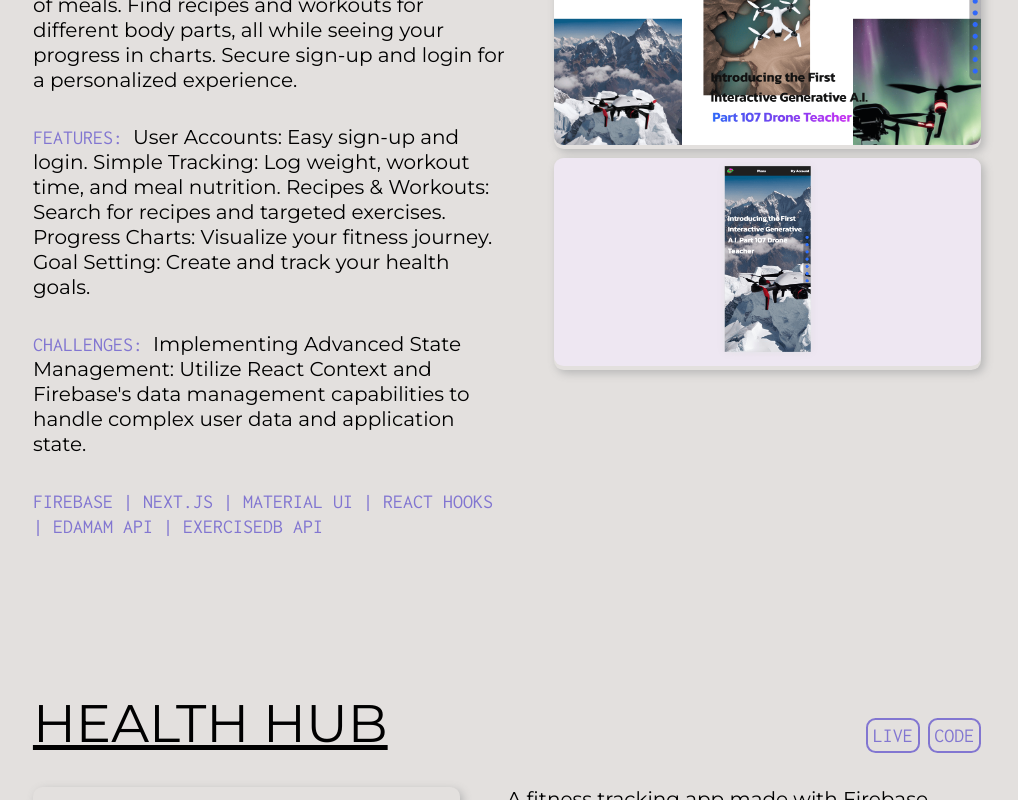
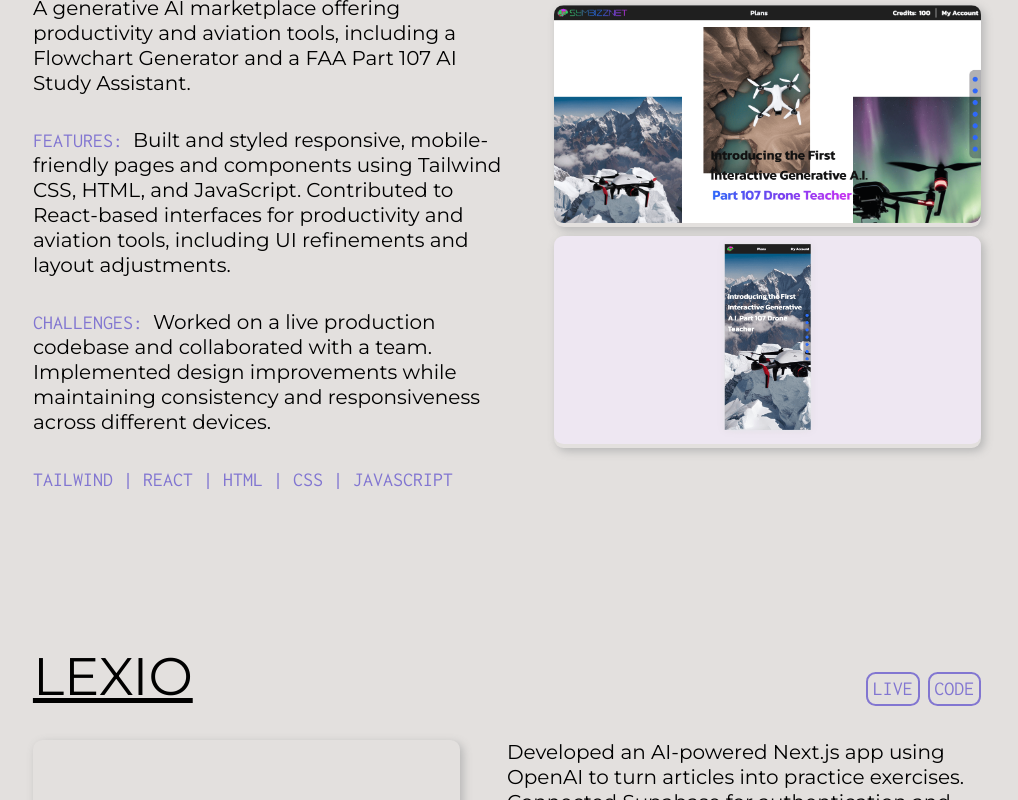
Before and after one commit to nataYar/natty-yar, a React (Create React App) app: page / in a window 1280 px wide. Shown: the part 1840-2640 px from the top of the page, without its empty margins (133-1151 px from the left). Built offline with nearby package versions, Linux system fonts and the light colour scheme.

Commit message:
added Lexio

```diff
--- a/src/components/about/About.js
+++ b/src/components/about/About.js
@@ -10,21 +10,23 @@ const About = () => {
   }, [])
 
   return (
-    <div id='section-about' className='about-container' ref={aboutSectionRef} >
-      <h3 className='section-title'>about/</h3>
-      <div className="text-about">
-        <p>
-          <span className='highlight-scroll'>Hi, I'm Natalia. </span>
-          <span className='highlight-scroll'>I'm a self-taught web developer. </span>
-          <span className='highlight-scroll'>My main focus has mostly been on front-end web development. </span>
-          <br/>
-          <br/>
-          <span className='highlight-scroll'>Some of the skills demonstrated in this
-          portfolio include CSS (Grid, Flexbox), JS, React. </span>
-          <span className='highlight-scroll'>I love art and vector graphics. </span>
-        </p>
-      </div>
+    <div id='section-about' className='about-container' ref={aboutSectionRef}>
+    <h3 className='section-title'>about/</h3>
+    <div className="text-about">
+      <p>
+        <span className='highlight-scroll'>Hi, I’m Natalia — a front-end developer based in Redondo Beach, CA. </span>
+        <span className='highlight-scroll'>I build responsive, modern websites using tools like React, Tailwind, and JavaScript. </span>
+        <br />
+        <br />
+        <span className='highlight-scroll'>I’ve helped startups and small businesses create clean, user-friendly sites that work well on any device. </span>
+        <span className='highlight-scroll'>My background in tech support and education helps me communicate clearly and think from the user’s perspective. </span>
+        <br />
+        <br />
+        <span className='highlight-scroll'>Looking for a simple site, something custom, or updates to an existing project? I’d love to help. </span>
+      </p>
     </div>
+  </div>
+
   )
 }
 
--- a/src/components/about/about.css
+++ b/src/components/about/about.css
@@ -3,14 +3,14 @@
     width: 100vw;
     background-color: #e3e0de;
     padding: 20vh 1.5rem;
-    text-transform: uppercase;
+    /* text-transform: uppercase; */
     margin-top: -0.1%;
 }
 
 .text-about {
     margin: 0;
     line-height: 1.25;
-    font-size: 1.8rem;
+    font-size: 1.5rem;
     font-family: 'Montserrat', sans-serif;
     font-weight: 400;
 }
--- a/src/components/projectItem/ProjectItem.js
+++ b/src/components/projectItem/ProjectItem.js
@@ -23,9 +23,11 @@ const ProjectItem = ({ tabletView,  name, url, git, img, img2, description, tech
           <a href={`${url}`} target='_blank'>
             <div className='highlight-purple highlight-font' rel='noreferrer'>live</div>
           </a>
-          <a href={`${git}`} target='_blank' rel='noreferrer'>
-            <div className='highlight-purple highlight-font'>code</div>
-          </a>
+          {git ?
+            <a href={`${git}`} target='_blank' rel='noreferrer'>
+              <div className='highlight-purple highlight-font'>code</div>
+             </a>
+          : null}
         </div>
       </div>
 
--- a/src/components/projects/Projects.js
+++ b/src/components/projects/Projects.js
@@ -3,23 +3,38 @@ import ProjectItem from '../projectItem/ProjectItem';
 import './projects.css';
 
 import { chatImg, notesImg, bmoreImg, weatherImg, gameImg, portfolioImg, portfolioImg2,
-  weatherMob, notesMob, chatMob, portfolioMob, homeApplianceMob, homeAppliance, bmoreMob, healthhubMob, healthhubImg, symImg, symImgMob
+  weatherMob, notesMob, chatMob, portfolioMob, homeApplianceMob, homeAppliance, bmoreMob, healthhubMob, healthhubImg, symImg, symImgMob, lexioImg, lexioMob
 } from '../service/importsImg';
 
 const Projects = ( ) => {
 
   const projectsArray = [
     {
-      name: 'SymBizzNet',
-      // url: 'https://nat-health-hub.netlify.app/dashboard',
-      img: symImg,
-      description: 'A fitness tracking app made with Firebase, Next.js, and Material UI. Log your weight, track exercise duration, and check nutritional values of meals. Find recipes and workouts for different body parts, all while seeing your progress in charts. Secure sign-up and login for a personalized experience.',
-      features: 'User Accounts: Easy sign-up and login. Simple Tracking: Log weight, workout time, and meal nutrition. Recipes & Workouts: Search for recipes and targeted exercises. Progress Charts: Visualize your fitness journey. Goal Setting: Create and track your health goals.',
-      technologies: 'Firebase | Next.js | Material UI | React hooks | EDAMAM API | ExerciseDB API',
-      challenges:'Implementing Advanced State Management: Utilize React Context and Firebase\'s data management capabilities to handle complex user data and application state.',
-      // video:'dECOWdDHjeM',
+      name: 'SymbizzNet',
+      url: 'https://symbizznet.com/',
+      // git: '',
+      img: symImg, // placeholder for a screenshot of the site
+      description: 'A generative AI marketplace offering productivity and aviation tools, including a Flowchart Generator and a FAA Part 107 AI Study Assistant.',
+      features: 'Built and styled responsive, mobile-friendly pages and components using Tailwind CSS, HTML, and JavaScript. Contributed to React-based interfaces for productivity and aviation tools, including UI refinements and layout adjustments.',
+      technologies: 'Tailwind | React | HTML | CSS | JavaScript',
+      challenges: 'Worked on a live production codebase and collaborated with a team. Implemented design improvements while maintaining consistency and responsiveness across different devices.',
+      video: '',
       mobile: symImgMob
     },
+      {
+      name: 'Lexio',
+      url: 'https://lexio-delta.vercel.app',
+      git: 'https://github.com/nataYar/lexio',
+      img: lexioImg,
+      description: 'Developed an AI-powered Next.js app using OpenAI to turn articles into practice exercises. Connected Supabase for authentication and storage, News API for content, and Webster’s Dictionary API for word lookups.',
+      features: 'AI Practice Exercises: Automatically generate exercises from articles. Word Lookup: Instantly check definitions via Webster’s Dictionary API. Personalized Content: Users can track progress and view previously practiced articles. Secure Authentication: Managed via Supabase. Responsive UI: Clean, mobile-friendly interface with Tailwind CSS and React Bootstrap.',
+      technologies: 'OpenAI API | Next.js | Tailwind CSS | Supabase | News API | Webster\'s Dictionary API | Bootstrap',
+      challenges: 'Integrating OpenAI API responses into interactive UI while keeping performance smooth and handling API limitations. Designing a scalable component structure for handling both static and dynamic content. Creating a balance between responsiveness, accessibility, and advanced AI-driven features.',
+      video: 'https://youtu.be/i2vurmHm-Ps',
+      mobile: lexioMob
+    },
+
+
     {
       name: 'Health Hub',
       url: 'https://nat-health-hub.netlify.app/dashboard',
@@ -53,20 +68,20 @@ const Projects = ( ) => {
       features: 'Admin dashboard for managing blog and clients\' reviews. Forms for scheduling a call and add a review. Filter function for displaying articles and brands a visitor is interested in. An appealing design using corporate\'s color palette',
       technologies: 'SASS  Draft.js Firebase React(hooks) HTML',
       challenges: 'used Draft.js and Firebase for creating and displaying styled articles on the website. Implemented React Components to reduce code and increase reusability (articles and reviews). Used Firebase API for storing data. Included SASS mixins for easier control throughout styling. Used Routing to move between pages. Incorporated React hooks, Flexbox and media queries to adjust layout according to a screen size.',
-      video:'5h4L4_jHmkI',
+      video:'https://youtu.be/5h4L4_jHmkI',
       mobile: homeApplianceMob,
     },
     {
       name: 'chat app',
       url: 'https://auth-81336.web.app/signup',
       git:'https://github.com/nataliaYarr/react-messenger',
-      img: chatImg,
+      img: lexioImg,
       description: 'Real-time chat where users can interact with each other by sending messages/ documents/ images',
       features: 'sign/log in via email. Messages are saved in a database. Users can select and send emojis. Unread messages notification. Gradient background changing color',
       technologies: 'React | Firebase | HTML | CSS',
       challenges: 'applied Firebase API for instant messaging and storing data. Made the layout responsive (implemented with Grid, Flexbox)',
       video:'MxP0aQvJ0eg',
-      mobile: chatMob,
+      mobile: lexioMob,
     },
     {
       name: 'notes app',
@@ -93,17 +108,7 @@ const Projects = ( ) => {
       video:'E4HxxayC6XU',
       mobile: weatherMob
     },
-    {
-      name: 'web game',
-      url: 'https://topper-52e80.web.app/',
-      git:'https://github.com/nataliaYarr/topper',
-      img: gameImg,
-      description: 'Lead the frog to a safe place by jumping onto the randomly appering shrinking leaves',
-      technologies: 'JavaScript HTML CSS',
-      challenges: 'recreated a specific arcade game',
-      features: 'vanilla JavaScript web game',
-      video:'9MJqrUT0r3s'
-    },
+
     {
       name: 'Portfolio website',
       url: 'https://www.natayar.com/',
--- a/src/components/service/importsImg.js
+++ b/src/components/service/importsImg.js
@@ -12,7 +12,7 @@ export { default as portfolioImg2 }from '../../images/screens/laptop/portfolio2.
 export { default as bmoreImg }from '../../images/screens/laptop/bmore_laptop.webp';
 export { default as healthhubImg } from '../../images/screens/laptop/healthhub_laptop.png';
 export { default as symImg } from '../../images/screens/laptop/sym.png';
-
+export { default as lexioImg } from '../../images/screens/laptop/lexio-lg.webp';
 
 export { default as chatMob } from '../../images/screens/mobile/chat-mobile.webp';
 export { default as notesMob } from '../../images/screens/mobile/notes-mobile.webp';
@@ -23,3 +23,4 @@ export { default as healthhubMob } from '../../images/screens/mobile/healthhub_m
 
 export { default as bmoreMob} from '../../images/screens/mobile/bmore_mob.webp';
 export { default as symImgMob } from '../../images/screens/mobile/sym_mob.png';
+export { default as lexioMob } from '../../images/screens/mobile/lexio-mob.webp';
```
Also changed, not shown: src/images/screens/laptop/lexio-lg.webp (added), src/images/screens/mobile/lexio-mob.webp (added).
